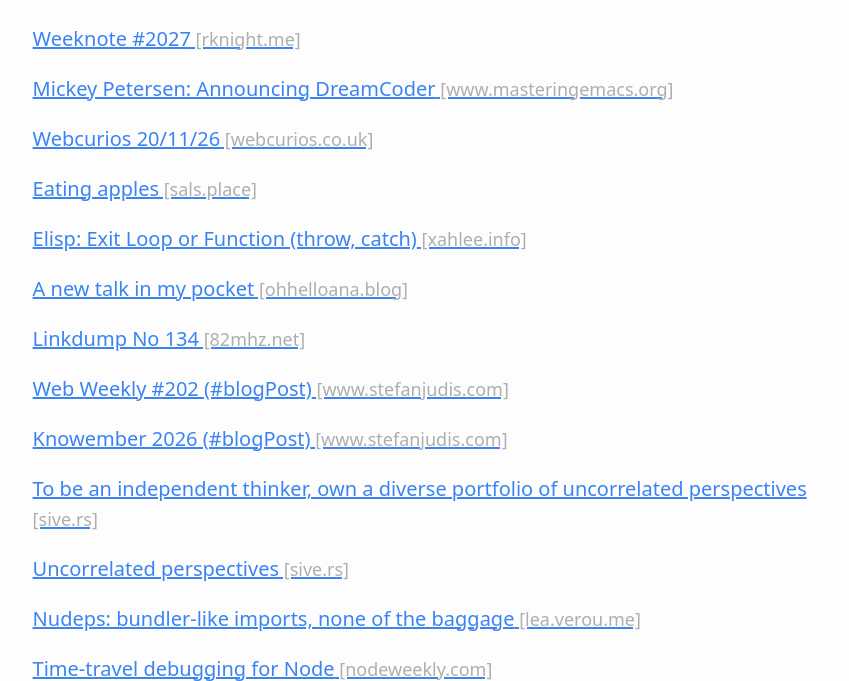
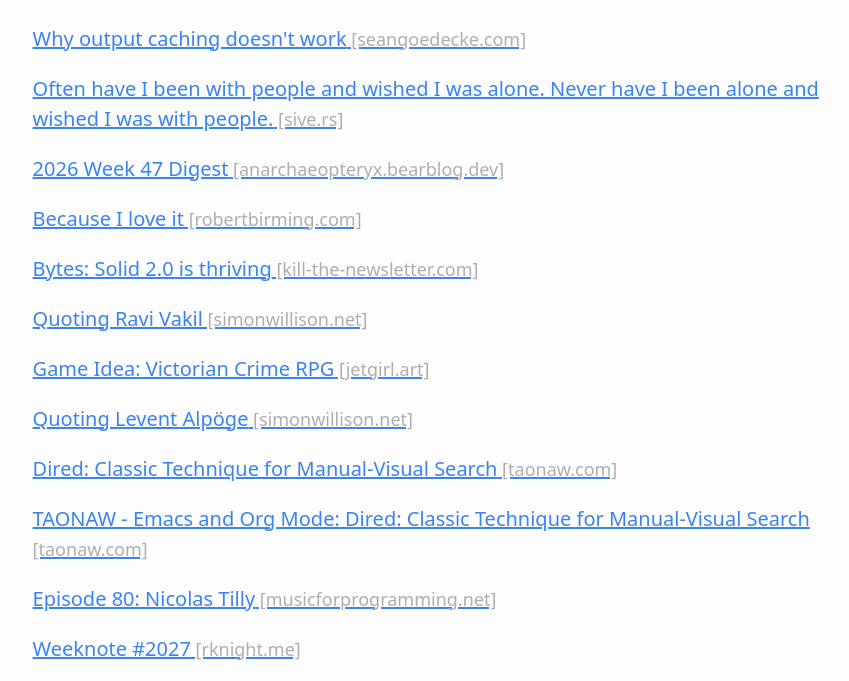
Before and after one commit to Spike-Leung/reading-list, a plain HTML site: page index.html in a window 1280 px wide. Shown: the part 90-771 px from the top of the page, without its empty margins (207-1056 px from the left). Drawn offline with Linux system fonts and the light colour scheme.

Commit message:
update reading list
update reading list

```diff
--- a/index.html
+++ b/index.html
@@ -1,7 +1,7 @@
 <!DOCTYPE html>
 <html lang="en">
 <head>
-<!-- 2026-11-20 Fri 22:31 -->
+<!-- 2026-11-21 Sat 09:49 -->
 <meta charset="utf-8">
 <meta name="viewport" content="width=device-width, initial-scale=1">
 <title>Reading list</title>
@@ -13,8 +13,44 @@
 <div id="content" class="content e-content">
 <header>
 <h1 class="title p-name">Reading list</h1>
-</header><p data-host="rknight.me">
+</header><p data-host="seangoedecke.com">
+<a href="https://seangoedecke.com/why-output-caching-doesnt-work/" data-host="seangoedecke.com">Why output caching doesn't work</a>
+</p>
+<p data-host="sive.rs">
+<a href="https://sive.rs/d" data-host="sive.rs">Often have I been with people and wished I was alone. Never have I been alone and wished I was with people.</a>
+</p>
+<p data-host="anarchaeopteryx.bearblog.dev">
+<a href="https://anarchaeopteryx.bearblog.dev/2026-11-20-week-47-digest/" data-host="anarchaeopteryx.bearblog.dev">2026 Week 47 Digest</a>
+</p>
+<p data-host="robertbirming.com">
+<a href="https://robertbirming.com/because-i-love-it/" data-host="robertbirming.com">Because I love it</a>
+</p>
+<p data-host="kill-the-newsletter.com">
+<a href="https://kill-the-newsletter.com/feeds/3hl5jx56nh55vdvwhoh1/entries/5x1cxa712y6iahmy4iqw1hbkxnh6uole3mcn7ac2.html" data-host="kill-the-newsletter.com">Bytes: Solid 2.0 is thriving</a>
+</p>
+<p data-host="simonwillison.net">
+<a href="https://simonwillison.net/2026/Nov/20/ravi-vakil/" data-host="simonwillison.net">Quoting Ravi Vakil</a>
+</p>
+<p data-host="jetgirl.art">
+<a href="https://jetgirl.art/game-idea-victorian-crime-rpg/" data-host="jetgirl.art">Game Idea: Victorian Crime RPG</a>
+</p>
+<p data-host="simonwillison.net">
+<a href="https://simonwillison.net/2026/Nov/20/levent-alpoge/" data-host="simonwillison.net">Quoting Levent Alpöge</a>
+</p>
+<p data-host="taonaw.com">
+<a href="https://taonaw.com/2026/11/20/dired-classic-technique-for-manualvisual.html" data-host="taonaw.com">Dired: Classic Technique for Manual-Visual Search</a>
+</p>
+<p data-host="taonaw.com">
+<a href="https://taonaw.com/2026/11/20/dired-classic-technique-for-manualvisual.html" data-host="taonaw.com">TAONAW - Emacs and Org Mode: Dired: Classic Technique for Manual-Visual Search</a>
+</p>
+<p data-host="musicforprogramming.net">
+<a href="http://musicforprogramming.net/eighty" data-host="musicforprogramming.net">Episode 80: Nicolas Tilly</a>
+</p>
+<p data-host="rknight.me">
 <a href="https://rknight.me/blog/weeknote-2027/" data-host="rknight.me">Weeknote #2027</a>
+</p>
+<p data-host="borretti.me">
+<a href="https://borretti.me/article/re-riemann" data-host="borretti.me">Re: Riemann</a>
 </p>
 <p data-host="www.masteringemacs.org">
 <a href="https://www.masteringemacs.org/article/announcing-dreamcoder?utm_source=newsletter&amp;utm_medium=rss" data-host="www.masteringemacs.org">Mickey Petersen: Announcing DreamCoder</a>
@@ -112,32 +148,17 @@
 <p data-host="vhbelvadi.com">
 <a href="https://vhbelvadi.com/the-living-internet" data-host="vhbelvadi.com">The living internet – And the egoists that inhabit it</a>
 </p>
-<p data-host="dbushell.com">
-<a href="https://dbushell.com/2026/11/15/RSS010/" data-host="dbushell.com">RSS Club #010: Chatbots</a>
-</p>
-<p data-host="smallcypress.bearblog.dev">
-<a href="https://smallcypress.bearblog.dev/existential-identity-collapse-as-an-artist-in-2026/" data-host="smallcypress.bearblog.dev">existential identity collapse as an artist in 2026</a>
-</p>
 <p data-host="winnielim.org">
 <a href="https://winnielim.org/journal/lessons-on-time-management-from-a-game/" data-host="winnielim.org">lessons on time management from a game</a>
 </p>
-<p data-host="sals.place">
-<a href="https://sals.place/blog/tag-spread/" data-host="sals.place">Tag spread</a>
-</p>
 <p data-host="protesilaos.com">
 <a href="https://protesilaos.com/books/2026-11-15-foundations-greek-religion/" data-host="protesilaos.com">Foundations of the Greek Religion</a>
-</p>
-<p data-host="kaigulliksen.com">
-<a href="https://kaigulliksen.com/blog/introducing-reference-drawer-a-tool-for-organizing-your-reference-images/" data-host="kaigulliksen.com">Introducing Reference Drawer - A Tool for Organizing Your Reference Images</a>
 </p>
 <p data-host="blog.avas.space">
 <a href="https://blog.avas.space/illness-me-time/" data-host="blog.avas.space">chronic illness and personal time</a>
 </p>
 <p data-host="blog.avas.space">
 <a href="https://blog.avas.space/what-i-read-46-2026/" data-host="blog.avas.space">what i read this week - week 46 2026</a>
-</p>
-<p data-host="sals.place">
-<a href="https://sals.place/blog/fixed-gas-fireplace-insert/" data-host="sals.place">Fixed our gas fireplace insert</a>
 </p>
 
 <p>
```
